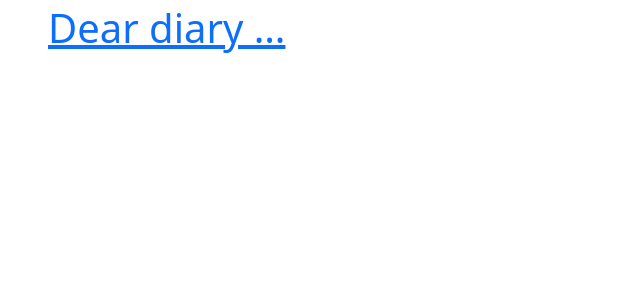
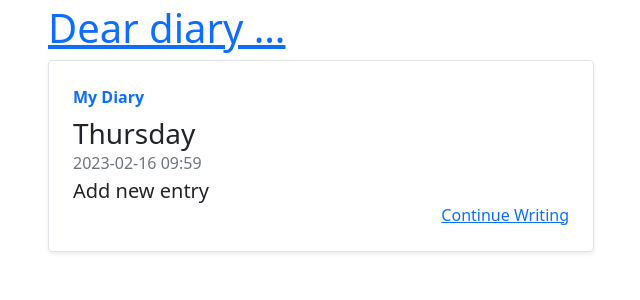
Before and after one commit to east4ming/django_lab, a Django app: template django_lab/templates/diary/entry_list.html in a window 1280 px wide. Shown: the part 56-356 px from the top of the page, without its empty margins (34-674 px from the left). Run offline with Django 4.2, Linux system fonts and the light colour scheme; the template is opened without the code that fills it, so the values that code supplies are empty; some libraries are stand-ins or nearby versions.

Commit message:
💄优化diary list 和 detail 用户体验

```diff
--- a/django_lab/templates/diary/entry_detail.html
+++ b/django_lab/templates/diary/entry_detail.html
@@ -6,5 +6,10 @@
     <p class="blog-post-meta">{{ entry.date_created|date:'Y-m-d H:i' }}</p>
 
     <p>{{ entry.content }}</p>
+
+        <div class="btn-group">
+          <a href="{% url 'diary:entry-update' entry.id %}" class="btn btn-primary my-2">✍️ Edit</a>
+          <a href="{% url 'diary:entry-delete' entry.id %}" class="btn btn-secondary my-2">⛔ Delete</a>
+        </div>
 </article>
 {% endblock content %}
--- a/django_lab/templates/diary/entry_list.html
+++ b/django_lab/templates/diary/entry_list.html
@@ -4,6 +4,17 @@
 <h1><a href="/">Dear diary …</a></h1>
 
 <div class="row mb-2">
+  <div class="col-md-6">
+    <div class="row g-0 border rounded overflow-hidden flex-md-row mb-4 shadow-sm h-md-250 position-relative">
+      <div class="col p-4 d-flex flex-column position-static">
+        <strong class="d-inline-block mb-2 text-primary">My Diary</strong>
+        <h3 class="mb-0">{% now 'l' %}</h3>
+        <div class="mb-1 text-muted">{% now 'Y-m-d H:i' %}</div>
+        <h5 class="card-text mb-auto">Add new entry</h5>
+        <a href="{% url 'diary:entry-create' %}" class="stretched-link" align="right">Continue Writing</a>
+      </div>
+    </div>
+  </div>
   {% for entry in entry_list %}
   <div class="col-md-6">
     <div class="row g-0 border rounded overflow-hidden flex-md-row mb-4 shadow-sm h-md-250 position-relative">
```
